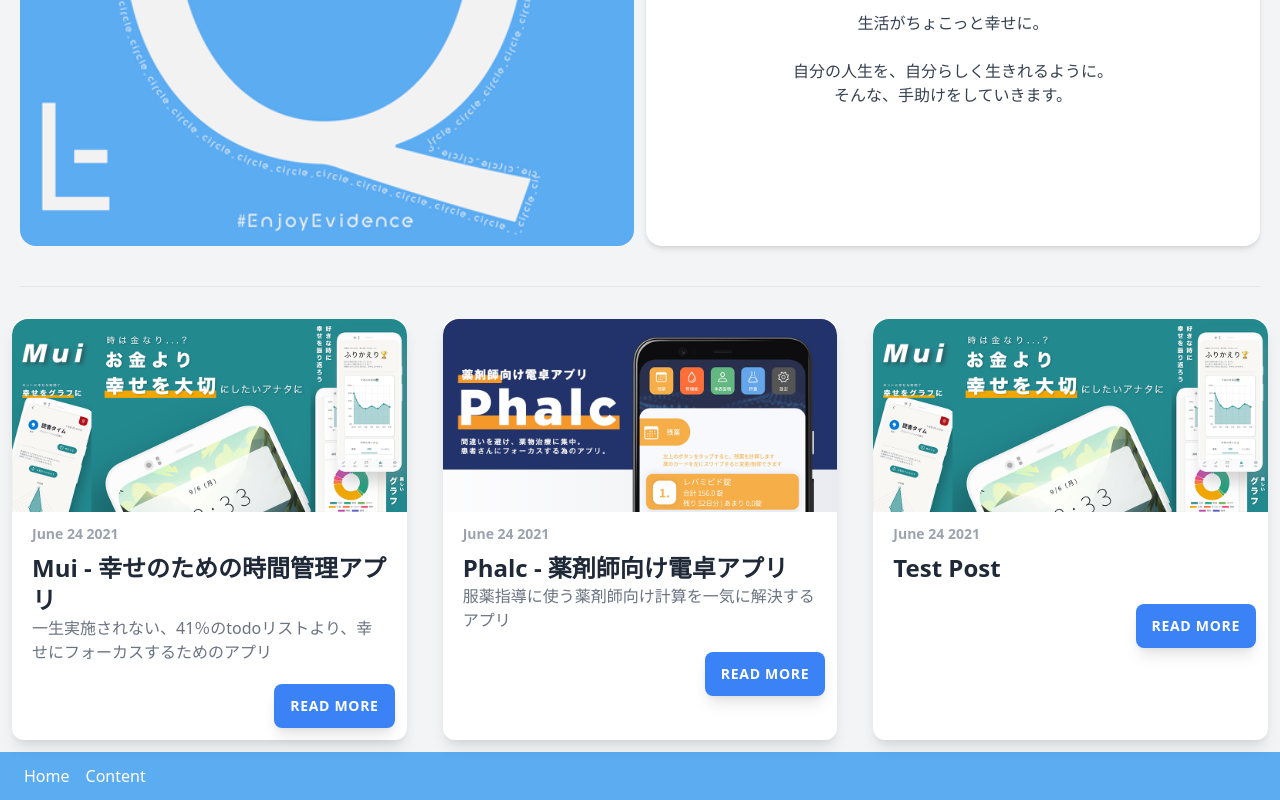
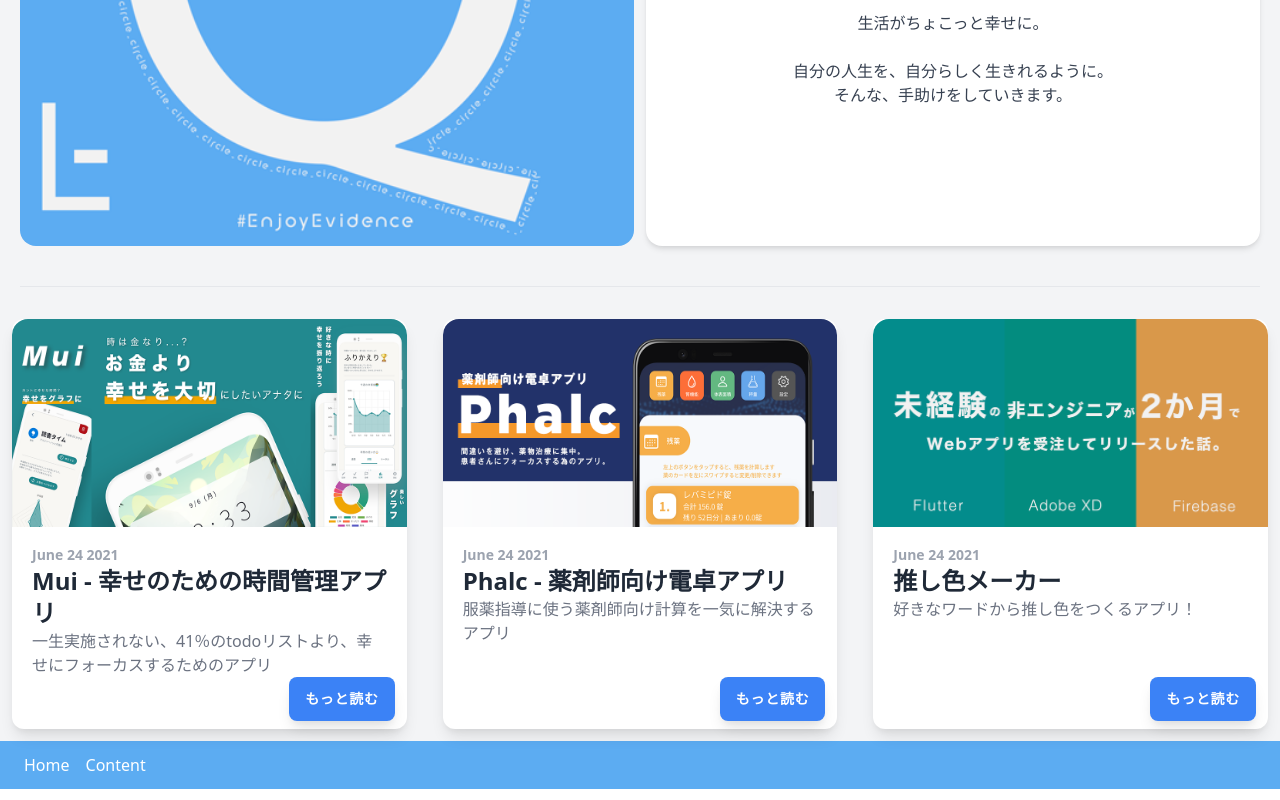
Before and after one commit to obutora/nextjs_markdown_blog, a Next.js app: page / in a window 1280 px wide. Shown: the part 436-1236 px from the top of the page. Built offline with nearby package versions, Linux system fonts and the light colour scheme; what @tailwindcss/typography would draw is missing.

Commit message:
ボタンレイアウト改善

```diff
--- a/components/Footer.js
+++ b/components/Footer.js
@@ -1,7 +1,7 @@
 import React from 'react'
 import Link from 'next/link'
 
-export default function Header() {
+export default function Footer() {
 
     return (
         <header className="bg-primary">
--- a/components/Post.js
+++ b/components/Post.js
@@ -1,4 +1,5 @@
 import Link from 'next/link'
+import Image from 'next/image'
 import btnStyle from '../styles/button.module.css'
 
 export default function Post({ post }) {
@@ -11,24 +12,24 @@
 
     return (
         <>
-            <div className="prose m-3 flex items-stretch">
-                <div className='rounded-xl bg-white mx-auto pb-1 max-w-lg shadow-lg sm:max-w-2xl'>
-                    <img src={post.frontmatter.cover_image} className="object-cover rounded-t-2xl" />
+            <div className="prose-sm m-3 flex flex-col　self-stretch max-h-full relative">
+                <div className='rounded-xl flex-grow bg-white mx-auto pb-1 max-w-lg shadow-lg sm:max-w-2xl'>
+                    <Image src={post.frontmatter.cover_image} width={800} height={800 / 1.9} className="object-center rounded-t-2xl" />
 
 
                     <div className='mt-3 mx-5 post-date text-sm text-gray-400 font-semibold'>{post.frontmatter.date} </div>
-                    <h3 className='mt-2 mx-5 text-2xl text-gray-800 font-semibold'>{post.frontmatter.title}</h3>
-                    <p className="mb-5 mx-5 text-gray-500" >{post.frontmatter.description}</p>
+                    <h3 className='mx-5 text-2xl text-gray-800 font-semibold'>{post.frontmatter.title}</h3>
+                    <p className="mx-5 text-gray-500 -bottom-full" >{post.frontmatter.description}</p>
+
+                    <div className="h-12"></div>
 
 
-                    <div className="self-stretch"></div>
+                    <div className="flex mr-3 mb-2 absolute bottom-0 right-0">
 
-                    <div className="flex mr-3 mb-2 my-auto">
-                        <div className="flex-grow end"></div>
                         {/* ここでblog/[slug]に飛ばす */}
                         <Link href={`/blog/${post.slug}`}>
                             <div className={btnStyle.btn + ' ' + btnStyle.btnP}>
-                                Read more
+                                もっと読む
                             </div>
                         </Link>
                         {/* <div className={btnStyle.btn + ' ' + btnStyle.btnSecoundary}>あいうえお</div> */}
--- a/pages/index.js
+++ b/pages/index.js
@@ -13,6 +13,7 @@
       <Head>
         <title>MarkHaga</title>
         <meta name="description" content="Generated by create next app" />
+        <meta name="robots" content="index" />
         <link rel="icon" href="/favicon.ico" />
       </Head>
 
@@ -47,7 +48,7 @@
       <hr className="m-5" />
 
 
-      <div className='grid sm:grid-cols-2 md:grid-cols-3 gap-3 justify-center content-start items-stretch'>
+      <div className='grid sm:grid-cols-2 md:grid-cols-3 gap-3 justify-center content-start'>
         {posts.map((post, index) => (
           <Post key={index} post={post} />
         ))}
--- /dev/null
+++ b/posts/3_oshi_color.md
@@ -0,0 +1,32 @@
+---
+title: '推し色メーカー'
+date: 'June 24 2021'
+excerpt: 'This is the excerpt'
+description: '好きなワードから推し色をつくるアプリ！'
+cover_image: '/images/posts/img1.png'
+---
+# 推し色メーカー
+
+Date: September 1, 2021
+Published: Yes
+Slug: oshi_color
+
+・追記：
+
+　Twitter日本トレンド入り！おめでとう！
+
+### **■推し色メーカー、ついにリリース！🎊✨**
+
+![https://assets.st-note.com/production/uploads/images/32400651/picture_pc_e94fe04a2c24d2951b33eb96ada3a404.png?width=800](https://assets.st-note.com/production/uploads/images/32400651/picture_pc_e94fe04a2c24d2951b33eb96ada3a404.png?width=800)
+
+つい先日、[アラートさん](https://note.com/ubon_ratchat)の依頼で、**[推し色メーカー](https://oshi-colormaker.com/)**を開発しリリースしました！
+
+推し色メーカーは、好きな言葉から3色のカラーコードを生成し、拡散することができるアプリ。**言葉を色に変換して、色を思う存分楽しむツール**です。WebアプリなのでiOS・Android・PC**すべてのプラットフォームに対応**しています。  *ブラウザはChrome推奨（Safariも可）
+
+配色も、ちょっとしたデザインに対応できるよう、キレイな色が出るように工夫しています。色をタップするとカラーコードをコピーできるので、Web配色やバナー画像の配色にも使えます。
+
+**この記事のバナーも推し色メーカーで作りました！**
+
+同じ言葉からでも、少しずつ違う色を生成できるように工夫しているので、満足できる色を求めてガチャをぶん回す感覚で試してくださいな🎊
+
+[https://oshi-colormaker.com/](https://oshi-colormaker.com/)
--- a/posts/test.md
+++ /dev/null
@@ -1,13 +0,0 @@
----
-title: 'Test Post'
-date: 'June 24 2021'
-excerpt: 'This is the excerpt'
-cover_image: '/images/posts/img2.png'
----
-## Heading2
-
-* item1
-* item2
-* item3
-
-Hello description
```
Also changed, not shown: posts/1_mui.md (renamed from posts/12345.md), posts/2_phalc.md (renamed from posts/phalc.md), public/images/posts/img1.png.
